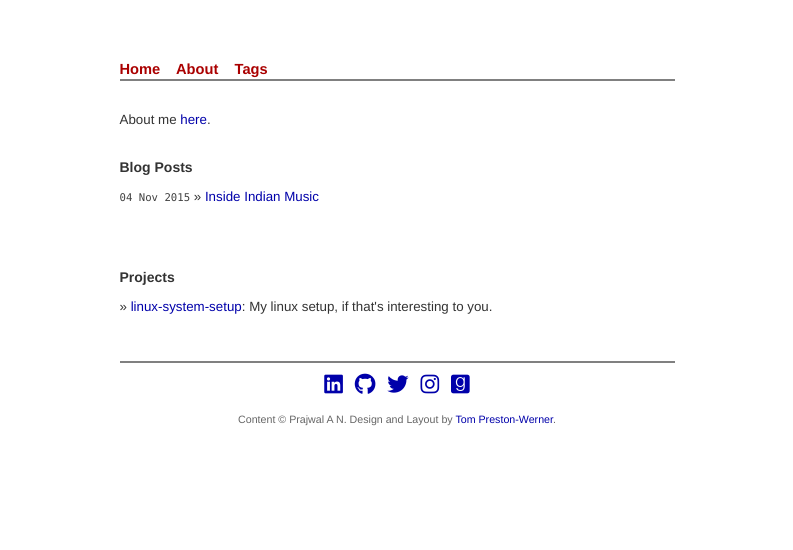
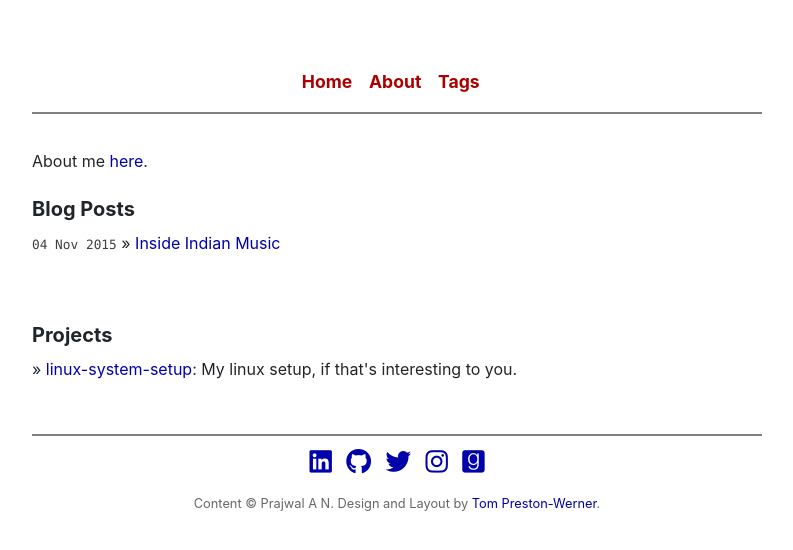
Before and after one commit to prajwal-aithal/prajwal-aithal.github.io, a Jekyll site: the page built from index.html, in a window 1280 px wide. Shown: the top 550 px of the page, without its empty margins (243-1036 px from the left). Built offline with Jekyll 4.4.1, drawn with Linux system fonts in a browser that asks for light colours; nearby versions of some CDN libraries.

Commit message:
Change bootstrap grid layouts and center header
Still haven't figured out how to change font sizes, but that's for another day

```diff
--- a/_layouts/default.html
+++ b/_layouts/default.html
@@ -5,7 +5,12 @@
    <title>{{ page.title }}</title>
 
    <!-- Bootstrap latest compiled and minified CSS -->
-   <link rel="stylesheet" href="https://maxcdn.bootstrapcdn.com/bootstrap/3.3.6/css/bootstrap.min.css" integrity="sha384-1q8mTJOASx8j1Au+a5WDVnPi2lkFfwwEAa8hDDdjZlpLegxhjVME1fgjWPGmkzs7" crossorigin="anonymous">
+   <link rel="stylesheet" href="https://maxcdn.bootstrapcdn.com/bootstrap/4.0.0/css/bootstrap.min.css" integrity="sha384-Gn5384xqQ1aoWXA+058RXPxPg6fy4IWvTNh0E263XmFcJlSAwiGgFAW/dAiS6JXm" crossorigin="anonymous">
+
+   <!-- Jquery minified script --!>
+   <script src="https://code.jquery.com/jquery-3.2.1.slim.min.js" integrity="sha384-KJ3o2DKtIkvYIK3UENzmM7KCkRr/rE9/Qpg6aAZGJwFDMVNA/GpGFF93hXpG5KkN" crossorigin="anonymous"></script>
+<script src="https://cdnjs.cloudflare.com/ajax/libs/popper.js/1.12.9/umd/popper.min.js" integrity="sha384-ApNbgh9B+Y1QKtv3Rn7W3mgPxhU9K/ScQsAP7hUibX39j7fakFPskvXusvfa0b4Q" crossorigin="anonymous"></script>
+<script src="https://maxcdn.bootstrapcdn.com/bootstrap/4.0.0/js/bootstrap.min.js" integrity="sha384-JZR6Spejh4U02d8jOt6vLEHfe/JQGiRRSQQxSfFWpi1MquVdAyjUar5+76PVCmYl" crossorigin="anonymous"></script>
 
    <!-- syntax highlighting CSS -->
    <link rel="stylesheet" href="/css/syntax.css" type="text/css" />
@@ -15,19 +20,18 @@
 
    <!-- Font-awesome icons -->
    <script src="https://kit.fontawesome.com/8d0f51c85b.js" crossorigin="anonymous"></script>
-
-   <!-- Jquery minified script --!>
-   <script src="https://code.jquery.com/jquery-2.2.4.min.js" integrity="sha256-BbhdlvQf/xTY9gja0Dq3HiwQF8LaCRTXxZKRutelT44=" crossorigin="anonymous"></script>
 </head>
 <body>
   <div id="root-container" class="container">
   <div class="row">
-    <div class="col-xs-2 col-sm-2 col-md-3 col-lg-3"></div>
-    <div class="col-xs-8 col-sm-8 col-md-6 col-lg-6">
+    <div class="col-xs-1 col-sm-1 col-md-1 col-lg-2"></div>
+    <div class="col-xs-10 col-sm-10 col-md-10 col-lg-8">
       <div id="titlebar">
-	<a href="/index.html">Home</a>&nbsp &nbsp
-	<a href="/about.html">About</a>&nbsp &nbsp
-	<a href="/tags.html">Tags</a>&nbsp &nbsp
+	<p><center>
+	  <a href="/index.html">Home</a>&nbsp &nbsp
+	  <a href="/about.html">About</a>&nbsp &nbsp
+	  <a href="/tags.html">Tags</a>&nbsp &nbsp
+	</center></p>
       </div>
 
       {{ content }}
@@ -45,7 +49,7 @@
 	</p>
       </div>
     </div>
-    <div class="col-xs-2 col-sm-2 col-md-3 col-lg-3"></div>
+    <div class="col-xs-1 col-sm-1 col-md-1 col-lg-2"></div>
   </div>
   </div>
 
--- a/css/screen.css
+++ b/css/screen.css
@@ -8,9 +8,9 @@
 /*----------------------------------------------------------------------------------------------------------*/
 
 /* Global settings */
+
 body {
   background-color: white;
-  font: 13.34px helvetica, arial, clean, sans-serif;
   line-height: 1.5em;
 }
 
```
